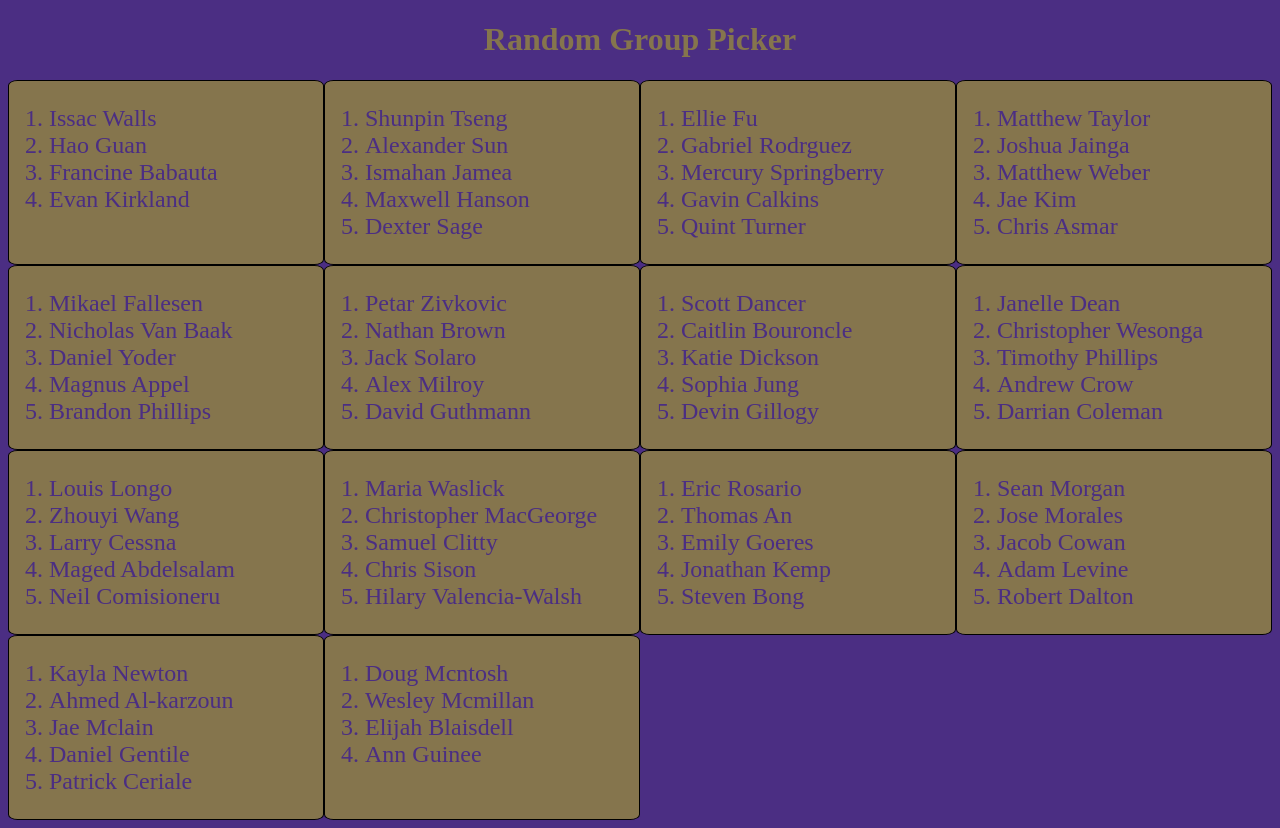
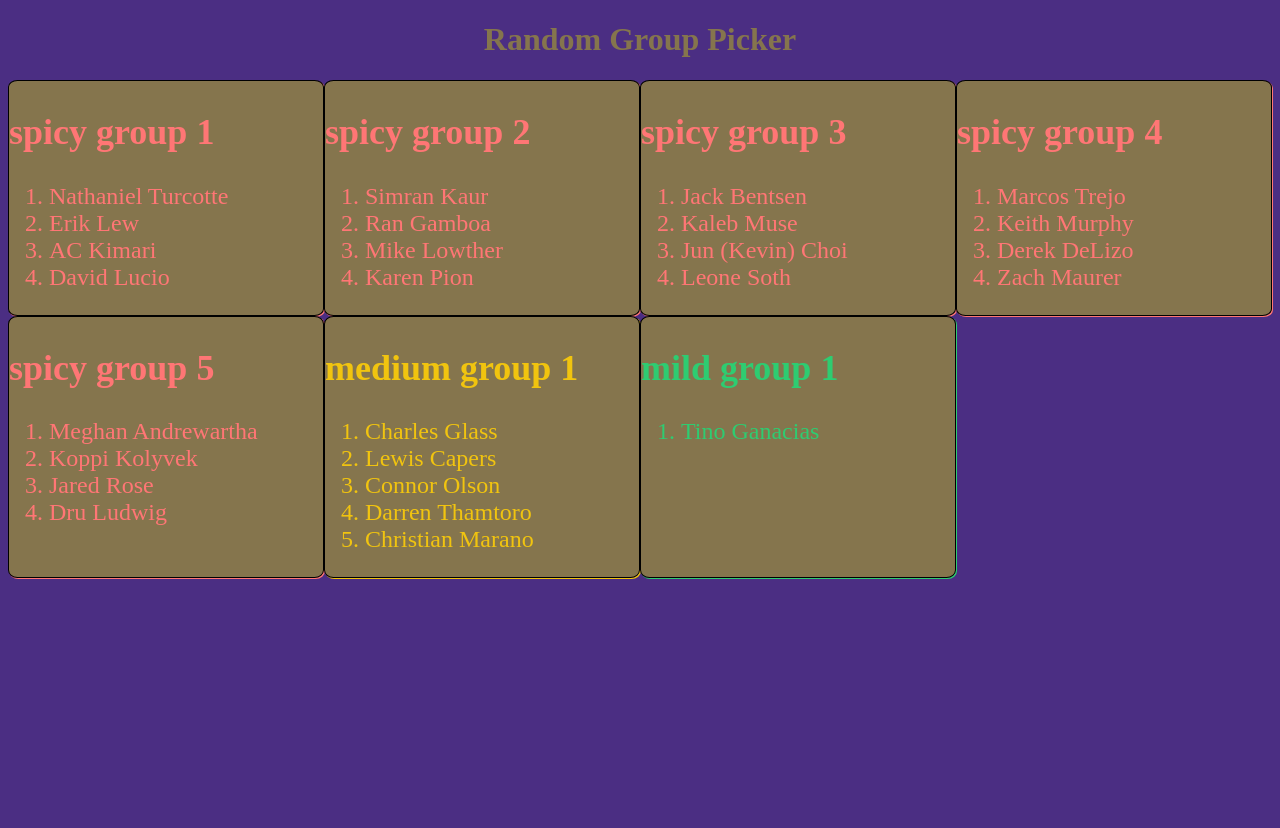
Before and after one commit to Rufasa85/groupPicker, a plain HTML site: page index.html in a window 1280 px wide. Both pictures are taken after a click on the button "Randomize!". After the commit the page ends 800 px from the top, so only its background shows below. Drawn offline with Linux system fonts and the light colour scheme.

Commit message:
adding stuff

```diff
--- a/scripts.js
+++ b/scripts.js
@@ -1,81 +1,81 @@
-let groupsDiv = document.querySelector('#groupsFlex');
-let randomBtn = document.querySelector('#randomGroups');
+let groupsDiv = document.querySelector("#groupsFlex");
+let randomBtn = document.querySelector("#randomGroups");
 const students = [
-    "Adam Levine",
-    "Ahmed Al-karzoun",
-    "Alex Milroy",
-    "Alexander Sun",
-    "Andrew Crow",
-    "Ann Guinee",
-    "Brandon Phillips",
-    "Caitlin Bouroncle",
-    "Chris Asmar",
-    "Chris Sison",
-    "Christopher  MacGeorge",
-    "Christopher  Wesonga",
-    "Daniel Gentile",
-    "Daniel Yoder",
-    "Darrian Coleman",
-    "David Guthmann",
-    "Devin Gillogy",
-    "Dexter Sage",
-    "Doug Mcntosh",
-    "Elijah Blaisdell",
-    "Ellie Fu",
-    "Emily Goeres",
-    "Eric Rosario",
-    "Evan Kirkland",
-    "Francine Babauta",
-    "Gabriel Rodrguez",
-    "Gavin Calkins",
-    "Hao Guan",
-    "Hilary Valencia-Walsh",
-    "Issac Walls",
-    "Ismahan  Jamea",
-    "Jack Solaro",
-    "Jacob Cowan",
-    "Jae Kim",
-    "Jae Mclain",
-    "Janelle Dean",
-    "Jonathan Kemp",
-    "Jose Morales",
-    "Joshua Jainga",
-    "Katie Dickson",
-    "Kayla Newton",
-    "Larry Cessna",
-    "Louis Longo",
-    "Maged Abdelsalam",
-    "Magnus Appel",
-    "Maria Waslick",
-    "Matthew Taylor",
-    "Matthew  Weber",
-    "Maxwell Hanson",
-    "Mercury Springberry",
-    "Mikael Fallesen",
-    "Nathan Brown",
-    "Neil Comisioneru",
-    "Nicholas Van Baak",
-    "Patrick Ceriale",
-    "Petar Zivkovic",
-    "Quint Turner",
-    "Robert Dalton",
-    "Samuel Clitty",
-    "Scott Dancer",
-    "Sean Morgan",
-    "Shunpin Tseng",
-    "Sophia Jung",
-    "Steven Bong",
-    "Thomas An",
-    "Timothy Phillips",
-    "Wesley Mcmillan",
-    "Zhouyi Wang",
-]
+  // "AC Kimari",
+  // "Albert Armas",
+  // "Charles Glass",
+  // "Christian Marano",
+  // "Connor Olson",
+  // "Darren Thamtoro",
+  // "David Lucio",
+  // "Derek DeLizo",
+  // "Dru Ludwig",
+  // "Erik Lew",
+  // "Jack Bentsen",
+  // "Jared Rose",
+  // "Jeff Gilbert",
+  // "Jose Benicio",
+  // "Jun (Kevin) Choi",
+  // "Kaleb Muse",
+  // "Karen Pion",
+  // "Keith Murphy",
+  // "Kestle Olson",
+  // "Kopi Kolyvek",
+  // "Leone Soth",
+  // "Lewis Capers",
+  // "Marcos Trejo",
+  // "Meghan Andrewartha",
+  // "Mike Lowther",
+  // "Nathaniel Turcotte",
+  // "Ran Gamboa",
+  // "Simran Kaur",
+  // "Tino Ganacias",
+  // "Vincent Dang",
+  // "Zach Maurer"
+];
+const spicyStudents = [
+  "AC Kimari",
+  "David Lucio",
+  "Derek DeLizo",
+  "Dru Ludwig",
+  "Erik Lew",
+  "Jack Bentsen",
+  "Jared Rose",
+  "Jun (Kevin) Choi",
+  "Kaleb Muse",
+  "Karen Pion",
+  "Keith Murphy",
+  "Koppi Kolyvek",
+  "Leone Soth",
+  "Marcos Trejo",
+  "Meghan Andrewartha",
+  "Mike Lowther",
+  "Nathaniel Turcotte",
+  "Ran Gamboa",
+  "Simran Kaur",
+  "Zach Maurer"
+];
+const mediumStudents = [
+  "Connor Olson",
+  "Charles Glass",
+  "Christian Marano",
+  "Darren Thamtoro",
+  "Lewis Capers",
+];
+
+const mildStudents = [
+   "Tino Ganacias",
+  ];
+
 //function that takes a randomized array and returns it shuffled
 function shuffleArray(arr) {
   let arrCopy = arr.slice();
   let shuffled = [];
   while (arrCopy.length > 0) {
-        let randomStudent = arrCopy.splice(Math.floor(Math.random() * arrCopy.length), 1)[0];
+    let randomStudent = arrCopy.splice(
+      Math.floor(Math.random() * arrCopy.length),
+      1
+    )[0];
     // console.log(randomStudent);
     shuffled.push(randomStudent);
   }
@@ -85,6 +85,9 @@ function shuffleArray(arr) {
 //function that takes in array of names and group size, returns groups maxed at that size.
 //TODO: rewrite groupMaker to append to one array at a time, ensure more even size dist for uneven numbers
 function groupMaker(arr, size) {
+  if(arr.length===size+1){
+    return [arr]
+  }
   let groups = [];
   // set up group buckets based on number of students
   for (let i = 0; i < Math.ceil(arr.length / size); i++) {
@@ -96,14 +99,14 @@ function groupMaker(arr, size) {
   // console.log('total groups:', numGroups)
   arr.forEach((student, idx) => {
     console.log((idx + 1) % groups.length);
-        groups[(idx + 1) % groups.length].push(student)
+    groups[(idx + 1) % groups.length].push(student);
     // currentGroup.push(student);
     // console.log(student)
     // if(currentGroup.length===size){
     //     groups.push(currentGroup);
     //     currentGroup = [];
     // }
-    })
+  });
   //hack for uneven final group
   // if(currentGroup.length > 0) {
   //     groups.push(currentGroup);
@@ -112,29 +115,35 @@ function groupMaker(arr, size) {
 }
 
 //function to update view with groups
-function updateView(twoDimensionalArray) {
+function updateView(twoDimensionalArray, level) {
   let groupCount = 1;
   twoDimensionalArray.forEach(array => {
-        let thisGroup = document.createElement('div');
-        thisGroup.classList.add('groupDiv')
+    let thisGroup = document.createElement("div");
+    thisGroup.classList.add("groupDiv");
+    thisGroup.classList.add(level);
     groupsDiv.appendChild(thisGroup);
-        thisGroup.innerHTML = `<ol></ol>`
+    thisGroup.innerHTML = `<h2>${level} group ${groupCount}</h2><ol></ol>`;
     groupCount++;
     array.forEach(student => {
-            thisGroup.querySelector('ol').innerHTML += `<li>${student}</li>`
-        })
-    })
+      thisGroup.querySelector("ol").innerHTML += `<li>${student}</li>`;
+    });
+  });
 }
 
 //handle random button click
-randomBtn.addEventListener('click', e => {
-    let randomGroups = groupMaker(shuffleArray(students), 5);
-    e.target.classList.add('hidden');
-    updateView(randomGroups);
-})
-
-
+randomBtn.addEventListener("click", e => {
+  let randomSpicyGroups = groupMaker(shuffleArray(spicyStudents), 4);
+  let randomMedGroups = groupMaker(shuffleArray(mediumStudents), 4);
+  e.target.classList.add("hidden");
+  updateView(randomSpicyGroups, "spicy");
+  updateView(randomMedGroups, "medium");
+  mildStudents.length ? updateView([mildStudents], "mild") : null;
+});
 
 //TODO: float list of students, allow selectable absentees
 
 //TODO: ask user for group size, adujust accordingly
+
+document.addEventListener("click", ({ target }) => {
+  console.log(target);
+});
--- a/styles.css
+++ b/styles.css
@@ -37,3 +37,15 @@ button {
     box-shadow: 1px 1px;
     font-size:1.5em;
 }
+
+.spicy {
+    color:#ff7675
+}
+
+.medium {
+    color:#f1c40f
+}
+
+.mild {
+    color:#2ecc71
+}
```
Also changed, not shown: 1 other file. Lines whose indentation alone changed are shown as unchanged.
